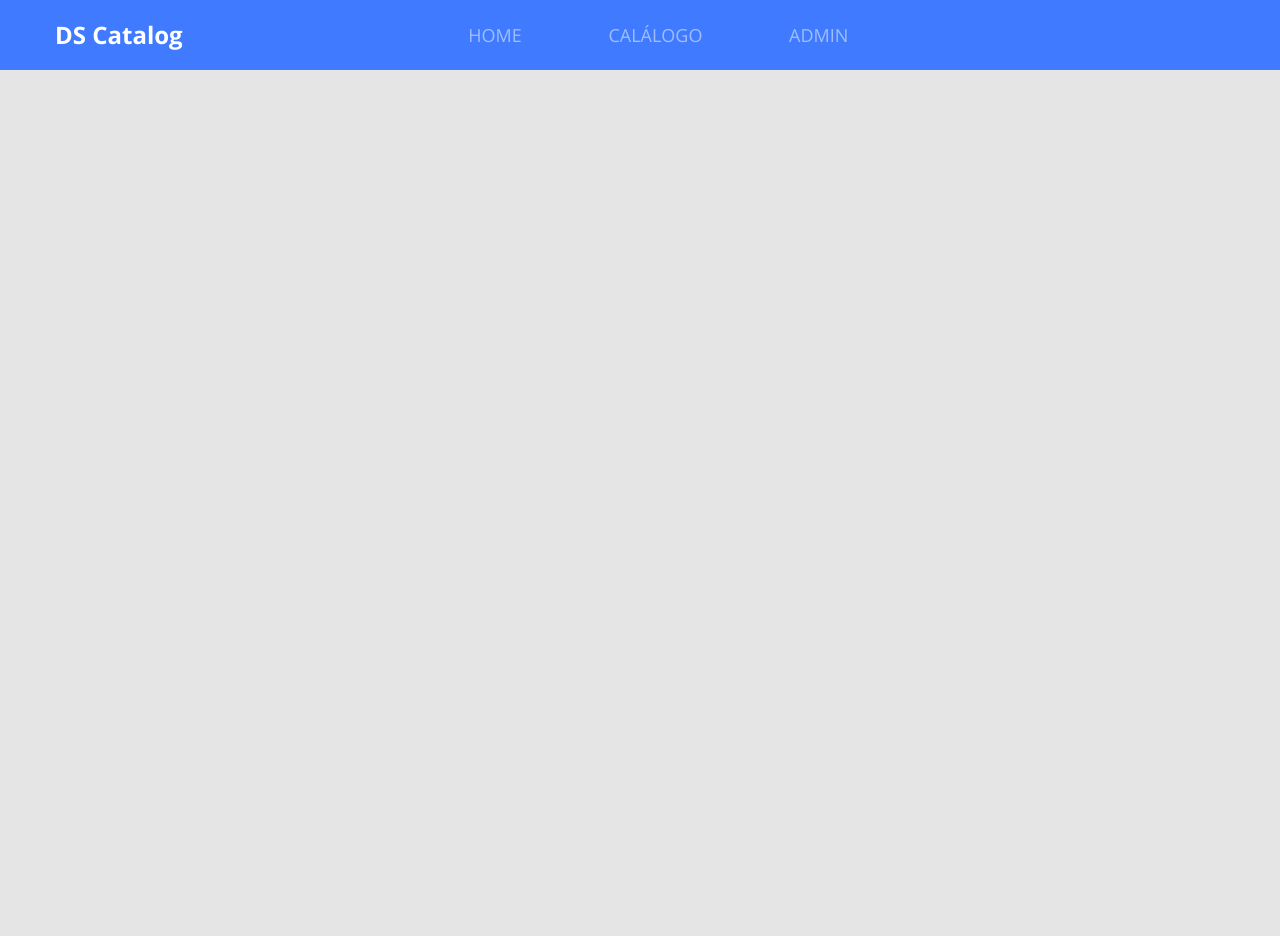
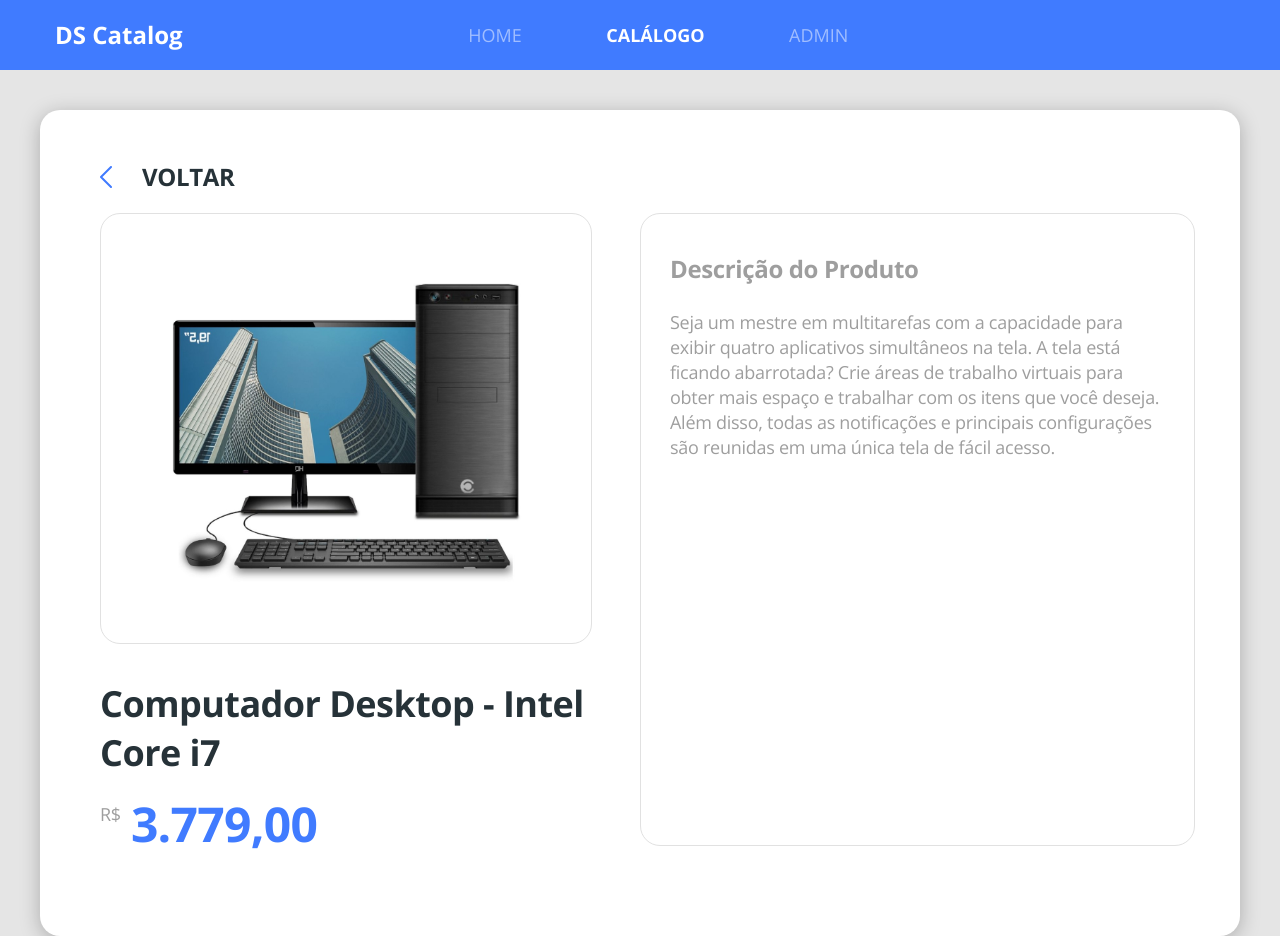
Before and after one commit to FulvioFPimentel/dscatalog-bootcamp-devsuperior, a React (Create React App) app in the folder front-web/: page /Products/1 in a window 1280 px wide. Before the commit the page ends 800 px from the top, so only its background shows below. Built offline with nearby package versions, Linux system fonts and the light colour scheme.

Commit message:
Add products details

```diff
--- a/front-web/src/Routes.tsx
+++ b/front-web/src/Routes.tsx
@@ -3,6 +3,7 @@
 import Navbar from './core/components/Navbar';
 import Admin from './pages/Admin';
 import Catalog from './pages/Catalog';
+import ProductDetails from './pages/Catalog/components/ProductDetails';
 import Home from './pages/Home';
 
 const Routes = () => (
@@ -12,8 +13,11 @@
             <Route path="/" exact>
                 <Home />
             </Route>
-            <Route path="/Catalog">
+            <Route path="/Products" exact>
                 <Catalog />
+            </Route>
+            <Route path="/Products/:productId">
+                <ProductDetails />
             </Route>
             <Route path="/Admin">
                 <Admin />
--- a/front-web/src/core/components/ButtonIcon/styles.scss
+++ b/front-web/src/core/components/ButtonIcon/styles.scss
@@ -12,5 +12,5 @@
     display: flex;
     align-items: center;
     justify-content: center;
-
+    color: #fff;
 }
--- a/front-web/src/core/components/Navbar/index.tsx
+++ b/front-web/src/core/components/Navbar/index.tsx
@@ -17,7 +17,7 @@
                     </NavLink>
                 </li>
                 <li>
-                    <NavLink to="/catalog" activeClassName="active">
+                    <NavLink to="/Products" activeClassName="active">
                         CALÁLOGO
                     </NavLink>
                 </li>
--- /dev/null
+++ b/front-web/src/core/components/ProductPrice/index.tsx
@@ -0,0 +1,18 @@
+import React from 'react';
+import './styles.scss';
+
+type Props = {
+    price: string;
+}
+
+const ProductPrice = ({ price }: Props) => (
+    <div className="product-price-container">
+        <span className="product-currency">R$</span>
+        <h3 className="product-price">
+            {price}
+            </h3>
+    </div>
+
+);
+
+export default ProductPrice;
--- /dev/null
+++ b/front-web/src/core/components/ProductPrice/styles.scss
@@ -0,0 +1,19 @@
+.product-price-container{
+    margin-top: 25px;
+    display: flex;
+}
+
+.product-currency{
+    font-size: 18px;
+    line-height: 25px;
+    letter-spacing: -0.015em;
+    color: #9E9E9E;
+}
+
+.product-price{
+    font-size: 32px;
+    line-height: 44px;
+    letter-spacing: -0.015em;
+    color: #407BFF;
+    margin-left: 10px;
+}
--- a/front-web/src/pages/Catalog/components/ProductCard/index.tsx
+++ b/front-web/src/pages/Catalog/components/ProductCard/index.tsx
@@ -1,18 +1,16 @@
 import React from 'react';
 import { ReactComponent as ProductImage } from '../../../../core/assets/images/product.svg';
+import ProductPrice from '../../../../core/components/ProductPrice';
 import './styles.scss'
 
 const ProductCard = () => (
     <div className="card-base border-radius-10 product-card">
        <ProductImage />
        <div className="product-info">
-            <h6 className="produc-Name">
+            <h6 className="product-name">
                 Computador Desktop - Intel Core i7
             </h6>
-            <div className="product-price-container">
-                <span className="product-currency">R$</span>
-                <h3 className="product-price">2.779,00</h3>
-            </div>
+            <ProductPrice price="2.779,00" />
        </div>
     </div>
 );
--- a/front-web/src/pages/Catalog/components/ProductCard/styles.scss
+++ b/front-web/src/pages/Catalog/components/ProductCard/styles.scss
@@ -14,24 +14,5 @@
     font-size: 18px;
     line-height: 25px;
     letter-spacing: -0.015em;
-}
-
-.product-price-container{
-    margin-top: 25px;
-    display: flex;
-}
-
-.product-currency{
-    font-size: 18px;
-    line-height: 25px;
-    letter-spacing: -0.015em;
-    color: #9E9E9E;
-}
-
-.product-price{
-    font-size: 32px;
-    line-height: 44px;
-    letter-spacing: -0.015em;
-    color: #407BFF;
-    margin-left: 10px;
-}
+    color: #263238;
+};
--- /dev/null
+++ b/front-web/src/pages/Catalog/components/ProductDetails/index.tsx
@@ -0,0 +1,51 @@
+import React from 'react';
+import { Link, useParams } from 'react-router-dom';
+import { ReactComponent as ArrowIcon } from '../../../../core/assets/images/arrow.svg';
+import { ReactComponent as ProductImage } from '../../../../core/assets/images/product.svg';
+import ProductPrice from '../../../../core/components/ProductPrice';
+import './styles.scss';
+
+type ParamsType ={
+    productId: string;
+}
+
+const ProductDetails = () => {
+    const {productId} = useParams<ParamsType>();
+    console.log(productId);
+
+    return (
+        <div className="product-details-container">
+            <div className="card-base border-radius-20 product-details">
+                <Link to="/products" className="product-details-goback">
+                    <ArrowIcon className="icon-goback" />
+                    <h1 className="text-goback">voltar</h1>
+                </Link>
+                <div className="row">
+                    <div className="col-6 pr-5">
+                        <div className="product-details-card text-center">
+                            <ProductImage className="product-details-image"/>
+                        </div>
+                        <h1 className="product-details-name">
+                            Computador Desktop - Intel Core i7
+                        </h1>
+                        <ProductPrice price="3.779,00"/>
+                    </div>
+                    <div className="col-6 product-details-card">
+                        <h1 className="product-description-title">
+                            Descrição do Produto
+                        </h1>
+                        <p className="product-description-text">
+                        Seja um mestre em multitarefas com a capacidade para exibir quatro aplicativos
+                         simultâneos na tela. A tela está ficando abarrotada? Crie áreas de trabalho
+                          virtuais para obter mais espaço e trabalhar com os itens que você deseja.
+                          Além disso, todas as notificações e principais configurações são reunidas em
+                          uma única tela de fácil acesso.
+                        </p>
+                    </div>
+                </div>
+            </div>
+        </div>
+    );
+};
+
+export default ProductDetails;
--- /dev/null
+++ b/front-web/src/pages/Catalog/components/ProductDetails/styles.scss
@@ -0,0 +1,68 @@
+.product-details-container{
+    margin-top: 40px;
+    padding-left: 40px;
+    padding-right: 40px;
+
+}
+
+.product-details{
+    padding: 50px 60px 90px 60px;
+}
+
+.icon-goback {
+    color: #407BFF;
+    transform: rotate(180deg);
+    margin-right: 30px;
+}
+
+.product-details-goback {
+    display: flex;
+    align-items: center;
+    margin-bottom: 20px;
+}
+
+.text-goback {
+    font-size: 24px;
+    line-height: 33px;
+    letter-spacing: -0.015em;
+    color: #263238;
+    text-transform: uppercase;
+}
+
+.product-details-card {
+    border: 1px solid #E1E1E1;
+    border-radius: 20px;
+    padding: 38px 29px;
+}
+
+.product-details-image{
+    width: 353px;
+    height: 353px;
+}
+
+.product-description-title {
+    font-size: 24px;
+    line-height: 33px;
+    letter-spacing: -0.015em;
+    color: #9E9E9E;
+    margin-bottom: 25px;
+}
+
+.product-description-text {
+    font-size: 18px;
+    line-height: 25px;
+    letter-spacing: -0.015em;
+    color: #9E9E9E;
+}
+
+.product-details-name {
+    font-size: 36px;
+    line-height: 49px;
+    letter-spacing: -0.015em;
+    margin-top: 35px;
+}
+
+.product-details
+.product-price {
+    font-size: 48px;
+}
--- a/front-web/src/pages/Catalog/index.tsx
+++ b/front-web/src/pages/Catalog/index.tsx
@@ -1,4 +1,5 @@
 import React from 'react';
+import { Link } from "react-router-dom";
 import ProductCard from './components/ProductCard';
 import './styles.scss'
 
@@ -8,16 +9,16 @@
             Catálogo de produto
         </h1>
         <div className="catalog-products">
-            <ProductCard />
-            <ProductCard />
-            <ProductCard />
-            <ProductCard />
-            <ProductCard />
-            <ProductCard />
-            <ProductCard />
-            <ProductCard />
-            <ProductCard />
-            <ProductCard />
+            <Link to="products/1"><ProductCard /></Link>
+            <Link to="products/2"><ProductCard /></Link>
+            <Link to="products/3"><ProductCard /></Link>
+            <Link to="products/4"><ProductCard /></Link>
+            <Link to="products/5"><ProductCard /></Link>
+            <Link to="products/6"><ProductCard /></Link>
+            <Link to="products/7"><ProductCard /></Link>
+            <Link to="products/8"><ProductCard /></Link>
+            <Link to="products/9"><ProductCard /></Link>
+            <Link to="products/10"><ProductCard /></Link>
         </div>
 
     </div>
--- a/front-web/src/pages/Home/index.tsx
+++ b/front-web/src/pages/Home/index.tsx
@@ -12,7 +12,7 @@
                 <p className="text-subtitle">
                 Ajudaremos você a encontrar os melhores<br /> produtos disponíveis no mercado.
                 </p>
-                <Link to="/catalog">
+                <Link to="/Products">
                     <ButtonIcon text="inicie agora a sua busca"/>
                 </Link>
             </div>
```
Also changed, not shown: front-web/src/core/assets/images/arrow.svg.
